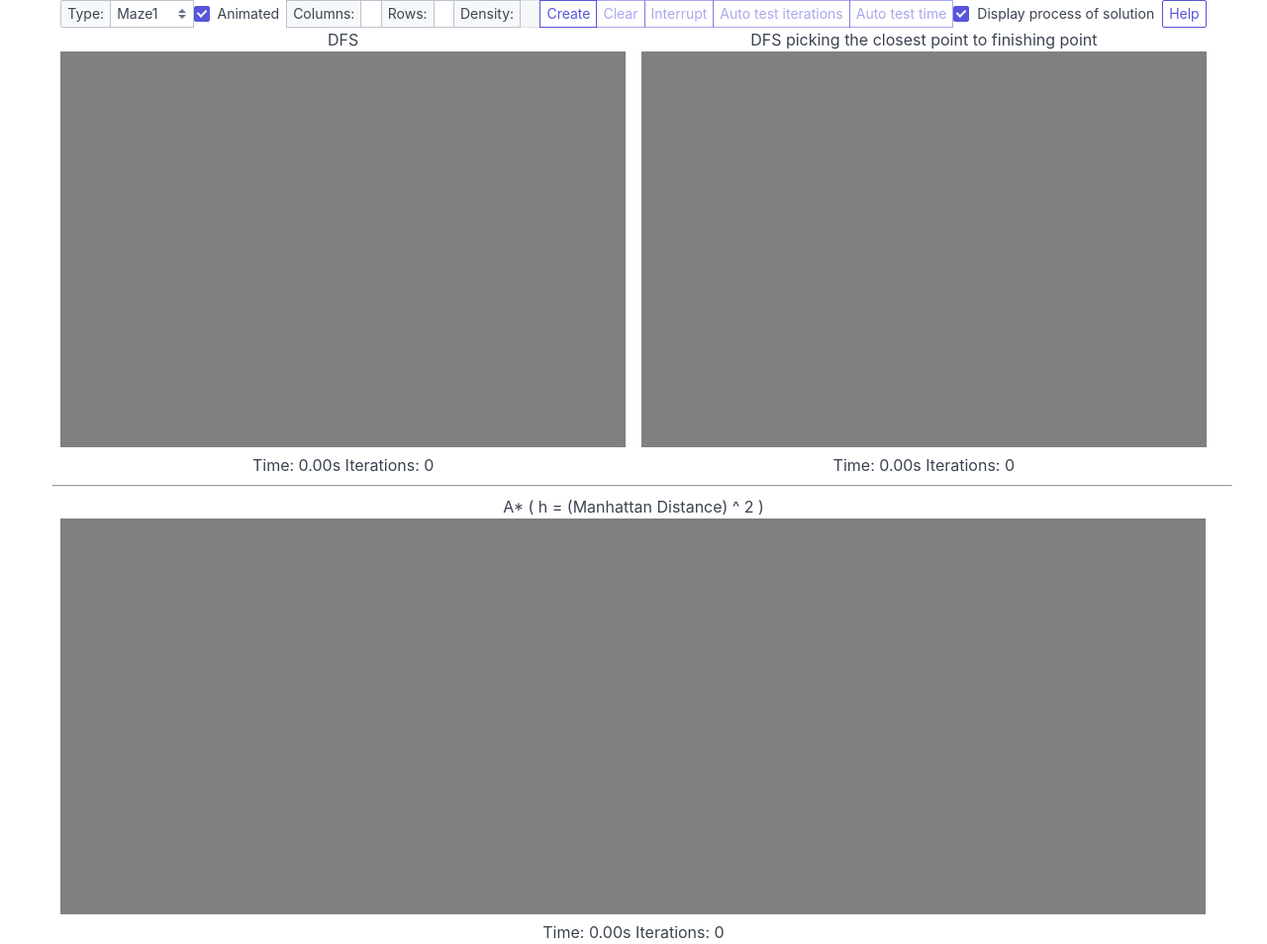
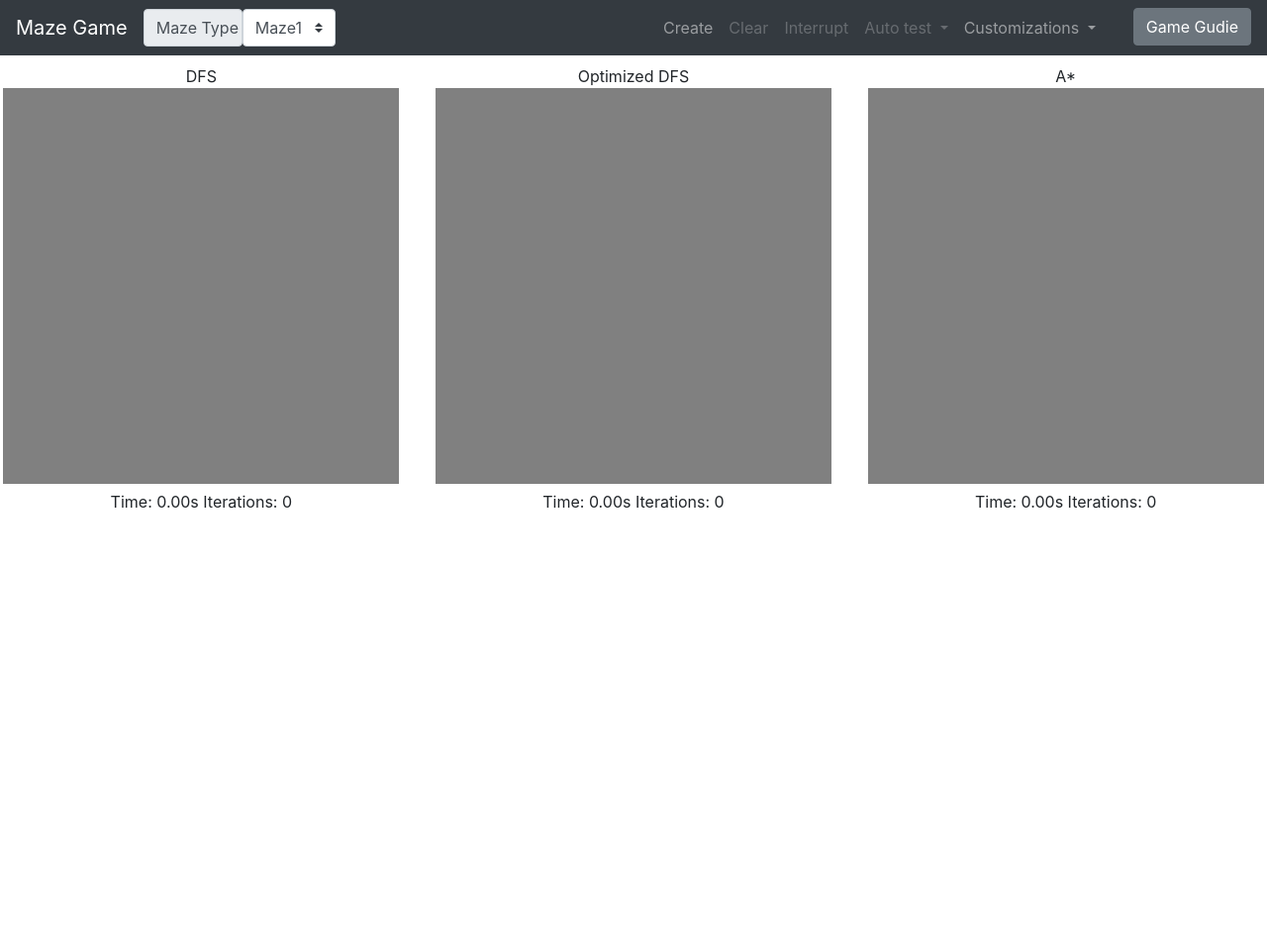
Before and after one commit to Gun9niR/Maze-Game, a plain HTML site: page index.html in a window 1280 px wide. Shown: the whole page at 99% size. After the commit the page ends 800 px from the top, so only its background shows below. Drawn offline with nearby package versions, Linux system fonts and the light colour scheme.

Commit message:
Refine UI with bootstrap

```diff
--- a/index.html
+++ b/index.html
@@ -2,58 +2,147 @@
 <html>
     <head>
         <meta charset="UTF-8">
+        <meta name="viewport" content="width=device-width, initial-scale=1, shrink-to-fit=no">
         <title>Maze</title>
         <script src="js/jquery-3.5.1.min.js"></script>
         <script src="js/globals.js"></script>
         <script src="js/utility.js"></script>
         <script src="js/buttons.js"></script>
         <script src="js/maze.js"></script>
-        <link rel="stylesheet" href="https://unpkg.com/spectre.css/dist/spectre.min.css">
-        <link rel="stylesheet" href="https://unpkg.com/spectre.css/dist/spectre-exp.min.css">
-        <link rel="stylesheet" href="https://unpkg.com/spectre.css/dist/spectre-icons.min.css">
+        <script src="https://cdn.jsdelivr.net/npm/bootstrap@4.5.3/dist/js/bootstrap.bundle.min.js" integrity="sha384-ho+j7jyWK8fNQe+A12Hb8AhRq26LrZ/JpcUGGOn+Y7RsweNrtN/tE3MoK7ZeZDyx" crossorigin="anonymous"></script>
+        <link rel="stylesheet" href="https://cdn.jsdelivr.net/npm/bootstrap@4.5.3/dist/css/bootstrap.min.css" integrity="sha384-TX8t27EcRE3e/ihU7zmQxVncDAy5uIKz4rEkgIXeMed4M0jlfIDPvg6uqKI2xXr2" crossorigin="anonymous">
         <link rel="stylesheet" href="maze.css">
     </head>
     <body onload="init()">
-        <div class="container">
-            <div id="main" class="columns">
-                <div id="main" class="column col-12">
-                    <div class="columns">
-                        <div id="content" class="column col-11 col-mx-auto col-text-center">
-                            <div class="columns">
-                                <div class="column col-12">
-                                    <div class="input-group">
-                                        <span class="input-group-addon addon-sm">Type:</span>
-                                        <select id="sltType" class="form-select select-sm" onchange="onSltType()">
-                                            <option>Maze1</option>
-                                            <option>Maze2</option>
+        <nav class="navbar fixed-top navbar-expand-lg navbar-dark bg-dark">
+            <!-- brand -->
+            <a class="navbar-brand" href="">Maze Game</a>
+            <!-- collapse toggler -->
+            <button class="navbar-toggler" type="button" data-toggle="collapse" data-target="#navbarSupportedContent" aria-controls="navbarSupportedContent" aria-expanded="false" aria-label="Toggle navigation">
+                <span class="navbar-toggler-icon"></span>
+            </button>
+
+            <div class="collapse navbar-collapse" id="navbarSupportedContent">
+                <!-- nav list -->
+                <ul class="navbar-nav">
+                    <li class="nav-item">
+                    <div class="input-group-prepend">
+                        <span class="input-group-text"style="width:100px;"> Maze Type</span>
+                        <select id="sltType" class="custom-select" onchange="onSltType()">
+                            <option value="Maze1" selected>Maze1</option>
+                            <option value="Maze2">Maze2</option>
                         </select>
-                                        <div></div>
-                                        <label class="form-checkbox input-sm">
-                                            <input id="chkAnimated" type="checkbox" class="input-sm" name="maze" checked><i class="form-icon"></i>Animated
-                                        </label>
-                                        <span class="input-group-addon addon-sm">Columns:</span>
-                                        <input id="cols" class="form-input input-sm" type="number" placeholder="90" value="90">
-                                        <span class="input-group-addon addon-sm">Rows:</span>
-                                        <input id="rows" class="form-input input-sm" type="number" placeholder="30" value="30">
-                                        <span class="input-group-addon addon-sm">Density:</span>
-                                        <input id="density" class="form-input input-sm" type="number" placeholder="60" value="60" disabled>
-                                        <button id="btnCreateMaze" class="btn btn-sm input-group-btn" onclick="onCreate()">Create</button>
-                                        <button id="btnClear" class="btn btn-sm input-group-btn" onclick="onClear()">Clear</button>
-                                        <button id="btnInterrupt" class="btn btn-sm input-group-btn" onclick="onInterrupt()">Interrupt</button>
-                                        <button id="btnAutoTest" class="btn btn-sm input-group-btn" onclick="onTestIter()">Auto test iterations</button>
-                                        <button id="btnAutoTestTime" class="btn btn-sm input-group-btn" onclick="onTestTime()">Auto test time</button>
-                                        <label class="form-checkbox input-sm">
-                                            <input id="chkProcess" type="checkbox" class="input-sm" name="process" checked onclick="onDisplayProcess()"><i class="form-icon"></i>Display process of solution
-                                        </label>
-                                        <a class="btn btn-sm" href="#help">Help</a>
-                                        <div class="modal modal-lg" id="help">
-                                            <a class="modal-overlay" href="#modals" aria-label="Close"></a>
-                                            <div class="modal-container" role="document">
-                                                <div class="modal-header"><a class="btn btn-clear float-right" href="#modals" aria-label="Close"></a>
-                                                    <div class="modal-title h3">Introduction</div>
+                      </div>
+                    </li>
+                </ul>
+
+                <ul class="navbar-nav ml-auto">
+                    <li class="nav-item">
+                        <a id="btnCreateMaze" class="nav-link" onclick="onCreate()" style="cursor: pointer;">Create</a>
+                    </li>
+                    <li class="nav-item">
+                        <a id="btnClear" class="nav-link" onclick="onClear()" style="cursor: pointer;">Clear</a>
+                    </li>
+                    <li class="nav-item">
+                        <a id="btnInterrupt" class="nav-link" onclick="onInterrupt()" style="cursor: pointer;">Interrupt</a>
+                    </li>
+
+                    <li class="nav-item dropdown">
+                        <a class="nav-link dropdown-toggle" id="testDropDown" role="button" data-toggle="dropdown" aria-haspopup="true" aria-expanded="false">
+                            Auto test
+                        </a>
+                        <div class="dropdown-menu" aria-labelledby="navbarDropdown">
+                            <a id="btnAutoTest" class="dropdown-item" onclick="onTestIter()" style="cursor: pointer;">Test Iterations</a>
+                            <a id="btnAutoTestTime" class="dropdown-item" onclick="onTestTime()" style="cursor: pointer;">Test Time</a>
+                        </div>
+                    </li>
+
+                    <li class="nav-item dropdown">
+                        <a class="nav-link dropdown-toggle" id="testDropDown" id="navbarDropdown" role="button" data-toggle="dropdown" aria-haspopup="true" aria-expanded="false" style="margin-right:30px;">
+                            Customizations
+                        </a>
+                        <div class="dropdown-menu" aria-labelledby="navbarDropdown">
+                            <div class="input-group input-group-sm mb-3">
+                                <div class="input-group-prepend">
+                                  <span class="input-group-text"style="width:70px;"> Columns</span>
+                                </div>
+                                <input type="text" class="form-control" id="cols" type="number" placeholder="90" value="90">
+                            </div>
+
+                            <div class="input-group input-group-sm mb-3">
+                                <div class="input-group-prepend">
+                                  <span class="input-group-text" style="width:70px;">Rows</span>
+                                </div>
+                                <input type="text" class="form-control" id="rows" type="number" placeholder="30" value="30">
+                            </div>
+
+                            <div class="input-group input-group-sm mb-3">
+                                <div class="input-group-prepend" >
+                                  <span class="input-group-text" style="width:70px;">Density</span>
+                                </div>
+                                <input type="text" class="form-control" id="density" type="number" placeholder="60" value="60" disabled>
+                            </div>
+
+                            <div class="input-group input-group-sm mb-3">
+                                <span class="input-group-text" id="inputGroup-sizing-sm" >
+                                    <input type="checkbox" id="chkAnimated" name="maze" checked>
+                                    &nbsp;Animated Creation
+                                </span>
+                            </div>
+
+                            <div class="input-group input-group-sm mb-3">
+                                <span class="input-group-text" id="inputGroup-sizing-sm" >
+                                    <input type="checkbox" id="chkProcess" name="process" onclick="onDisplayProcess()" checked>
+                                    &nbsp;Animated Solution
+                                </span>
+                            </div>
+                    </li>
+                    <!-- modal button-->
+                    <li class="nav-item ml-auto">
+                        <button type="button" class="btn btn-secondary" data-toggle="modal" data-target="#gameGuide">
+                            Game Gudie
+                        </button>
+                    </li>
+                </ul>
+            </div>
+        </nav>
+
+        <!-- canvas -->
+        <div class="row">
+            <span class="col-md-4 text-center">
+                DFS
+                <div id="maze1" class="text-center"></div>
+                <span id="timer1" class="text-center">
+                    Time: 0.00s    Iterations: 0
+                </span>
+            </span>
+            <span class="col-md-4 text-center">
+                Optimized DFS
+                <div id="maze2" class="text-center"></div>
+                <span id="timer2" class="text-center">
+                    Time: 0.00s    Iterations: 0
+                </span>
+            </span>
+            <span class="col-md-4 text-center">
+                A*
+                <div id="maze3" class="text-center"></div>
+                <span id="timer3" class="text-center">
+                    Time: 0.00s    Iterations: 0
+                </span>
+            </span>
+        </div>
+
+        <!-- modal -->
+        <div class="modal fade" id="gameGuide" tabindex="-1" aria-labelledby="" aria-hidden="true">
+            <div class="modal-dialog modal-dialog-scrollable">
+              <div class="modal-content">
+                <div class="modal-header">
+                  <h5 class="modal-title" id="exampleModalLabel">Game Guide</h5>
+                  <button type="button" class="close" data-dismiss="modal" aria-label="Close">
+                    <span aria-hidden="true">&times;</span>
+                  </button>
                 </div>
                 <div class="modal-body">
-                                                    <div class="content col-text-left">
                     <p>The game is simple. Choose the size and type of the maze, selecet starting and finishing point, and the program will try to solve it 3 ways.</p>
 
                     <h4>Features</h4>
@@ -65,7 +154,7 @@
                                 </ul>
                             </li>
                             <li>Customizable maze size: Set the number of <strong>Columns & Rows</strong> in corresponding text boxes. For the second type of maze, <strong>Density</strong> determines the proportion of accessible area in the maze</li>
-                                                                <li>Togglable animation: Toggle on/off <strong>Animated</strong> to display/hide the process of generating the maze. Toggle on/off <strong>Display process of solution</strong> to display/hide the process of solving the maze.</li>
+                            <li>Togglable animation: Toggle on/off <strong>Animated Creation/Solution</strong> to display/hide animation of the corresponding process.</li>
                             <li>Solve the maze in 3 ways: The three algorithms are listed above the canvas. After generating the maze, select the starting/finishing point by <strong>clicking on the first canvas</strong>.</li>
                             <li>Clear current solution: Click <strong>Clear</strong> to remove current solution.</li>
                             <li>Interrupt solving process: Tired of waiting? Click <strong>Interrupt</strong> to stop the program.</li>
@@ -88,29 +177,13 @@
                                 So the time consumed by each algorithm doesn't accurately reflect how much faster/slower they are compared with one another.</li>
                         </p>
                 </div>
-                                                </div>
-                                                <div class="modal-footer"><a class="btn btn-link" href="#modals">Got it!</a></div>
-                                            </div>
-                                        </div>
-
-                                    </div>
-                                </div>
-
-                                <span class="column col-6">DFS</span>
-                                <span class="column col-6">DFS picking the closest point to finishing point</span>
-                                <div id="maze1" class="column col-6"></div>
-                                <div id="maze2" class="column col-6"></div>
-                                <span id="timer1" class="column col-6">Time: 0.00s    Iterations: 0</span>
-                                <span id="timer2" class="column col-6">Time: 0.00s    Iterations: 0</span>
-                                <hr class="column col-12">
-                                <span class="column col-12">A* ( h = (Manhattan Distance) ^ 2 )</span>
-                                <div id="maze3" class="column col-12"></div>
-                                <span id="timer3" class="column col-12">Time: 0.00s    Iterations: 0</span>
+                <div class="modal-footer">
+                  <button type="button" class="btn btn-secondary" data-dismiss="modal">Got it!</button>
                 </div>
               </div>
             </div>
           </div>
-            </div>
-        </div>
+
+
     </body>
 </html>
--- a/js/buttons.js
+++ b/js/buttons.js
@@ -49,8 +49,9 @@ function onInterrupt() {
 
 function onTestIter() {
     onClear();
-    $("#btnCreateMaze, #btnClear, #btnAutoTest, #btnAutoTestTime").prop("disabled", true);
-    $("#btnInterrupt").removeAttr("disabled");
+    $("#btnCreateMaze, #btnClear").prop("class", "nav-link disabled")
+    $("#testDropDown").prop("class", "nav-link dropdown-toggle disabled");
+    $("#btnInterrupt").prop("class", "nav-link");
     totalIterations = new Array(count);
     for(var i = 0; i < count; i++) {
         totalIterations[i] = 1;
@@ -101,8 +102,9 @@ function onDisplayProcess() {
 function onTestTime() {
     testingTime = true;
     onClear();
-    $("#btnCreateMaze, #btnClear, #btnAutoTest, #btnAutoTestTime").prop("disabled", true);
-    $("#btnInterrupt").removeAttr("disabled");
+    $("#btnCreateMaze, #btnClear").prop("class", "nav-link disabled")
+    $("#testDropDown").prop("class", "nav-link dropdown-toggle disabled");
+    $("#btnInterrupt").prop("class", "nav-link");
     var mazeType = document.getElementById("sltType").value;
     totalIterations = new Array(count);
     for(var i = 0; i < count; i++) {
@@ -132,7 +134,8 @@ function onCreate() {
         resetNDisplayLabel(i);
     }
 
-    $("#btnCreateMaze, #btnClear, #btnAutoTest, #btnAutoTestTime").prop("disabled", true);
+    $("#btnCreateMaze, #btnClear, #btnInterrupt").prop("class", "nav-link disabled")
+    $("#testDropDown").prop("class", "nav-link dropdown-toggle disabled");
 
     wid = document.getElementById("maze1").offsetWidth - padding;
     hei = 400;
--- a/js/maze.js
+++ b/js/maze.js
@@ -44,16 +44,13 @@ class PriorityQueue {
 }
 
 function init() {
-    createCanvas(count);
-    document.getElementById("btnInterrupt").setAttribute("disabled", "disabled");
-    document.getElementById("btnClear").setAttribute("disabled", "disabled");
-    document.getElementById("btnInterrupt").setAttribute("disabled", "disabled");
-    document.getElementById("btnAutoTest").setAttribute("disabled", "disabled");
-    document.getElementById("btnAutoTestTime").setAttribute("disabled", "disabled");
+    $("#btnInterrupt, #btnClear").prop("class", "nav-link disabled");
+    $("#testDropDown").prop("class", "nav-link dropdown-toggle disabled")
     for(let i = 0; i < count; i++) {
         start.push({x: -1, y: -1});
         end.push({x: -1, y: -1});
     }
+    createCanvas(count);
 }
 
 function createCanvas(count) {
@@ -63,7 +60,7 @@ function createCanvas(count) {
 
     for(let i = 0; i < count; i++) {
         var canvas = document.createElement( "canvas" );
-        wid = document.getElementById("maze" + (i + 1)).offsetWidth - padding;
+        wid = 400;
         hei = 400;
 
         canvas.width = wid; canvas.height = 400;
@@ -429,10 +426,9 @@ function getCursorPos( event ) {
 
         startTime = performance.now();
         endTime = new Array(count);
-        document.getElementById("btnClear").setAttribute("disabled", "disabled");
-        document.getElementById("btnCreateMaze").setAttribute("disabled", "disabled");
-        document.getElementById("btnInterrupt").removeAttribute("disabled");
-
+        $("#btnClear, #btnCreateMaze").prop("class", "nav-link disabled");
+        $("#btnInterrupt").prop("class", "nav-link");
+        $("#testDropDown").prop("class", "nav-link dropdown-toggle disabled");
         var mazeType = document.getElementById("sltType").value;
         if(mazeType == "Maze1") {
             solveMaze(0, 0, 0);
@@ -466,7 +462,8 @@ function createMaze1() {
 
             start[0].x = start[0].y = -1;
 
-            $("#btnCreateMaze, #btnClear, #btnAutoTest, #btnAutoTestTime").removeAttr("disabled");
+            $("#btnCreateMaze, #btnClear").prop("class", "nav-link");
+            $("#testDropDown").prop("class", "nav-link dropdown-toggle");
             return;
         }
         start[0] = stacks[0].pop();
@@ -515,7 +512,8 @@ function createMaze1NonAni(ctx) {
                 }
 
                 start[0].x = start[0].y = -1;
-                $("#btnCreateMaze, #btnClear, #btnAutoTest, #btnAutoTestTime").removeAttr("disabled");
+                $("#btnCreateMaze, #btnClear").prop("class", "nav-link");
+                $("#testDropDown").prop("class", "nav-link dropdown-toggle")
                 return;
             }
             start[0] = stacks[0].pop();
@@ -535,7 +533,6 @@ function createMaze1NonAni(ctx) {
             stacks[0].push( start[0] )
         }
     }
-    document.getElementById("btnCreateMaze").removeAttribute("disabled");
 }
 
 function createMaze2(ctx) {
@@ -552,7 +549,8 @@ function createMaze2(ctx) {
 
     if(start[0].x == (cols - 1) && start[0].y == (rows - 1)){
         start[0].x = start[0].y = -1;
-        $("#btnCreateMaze, #btnClear, #btnAutoTest, #btnAutoTestTime").removeAttr("disabled");
+        $("#btnCreateMaze, #btnClear").prop("class", "nav-link");
+        $("#testDropDown").prop("class", "nav-link dropdown-toggle")
         return;
     }
 
@@ -580,7 +578,8 @@ function createMaze2NonAni() {
         drawMaze(i);
     }
     start[0].x = start[0].y = -1;
-    $("#btnCreateMaze, #btnClear, #btnAutoTest, #btnAutoTestTime").removeAttr("disabled");
+    $("#btnCreateMaze, #btnClear").prop("class", "nav-link");
+    $("#testDropDown").prop("class", "nav-link dropdown-toggle")
 }
 
 function drawNewStartNEnd(index) {
--- a/maze.css
+++ b/maze.css
@@ -1,3 +1,7 @@
-.sidebar{font-size: .7rem;}
-.col-text-center{text-align: center;}
-.col-text-left{text-align: left;}
+body {
+    padding-top: 65px;
+}
+
+.text-center {
+    text-align: center;
+}
```
Also changed, not shown: js/utility.js (+6 -4 lines). Lines whose indentation alone changed are shown as unchanged.
